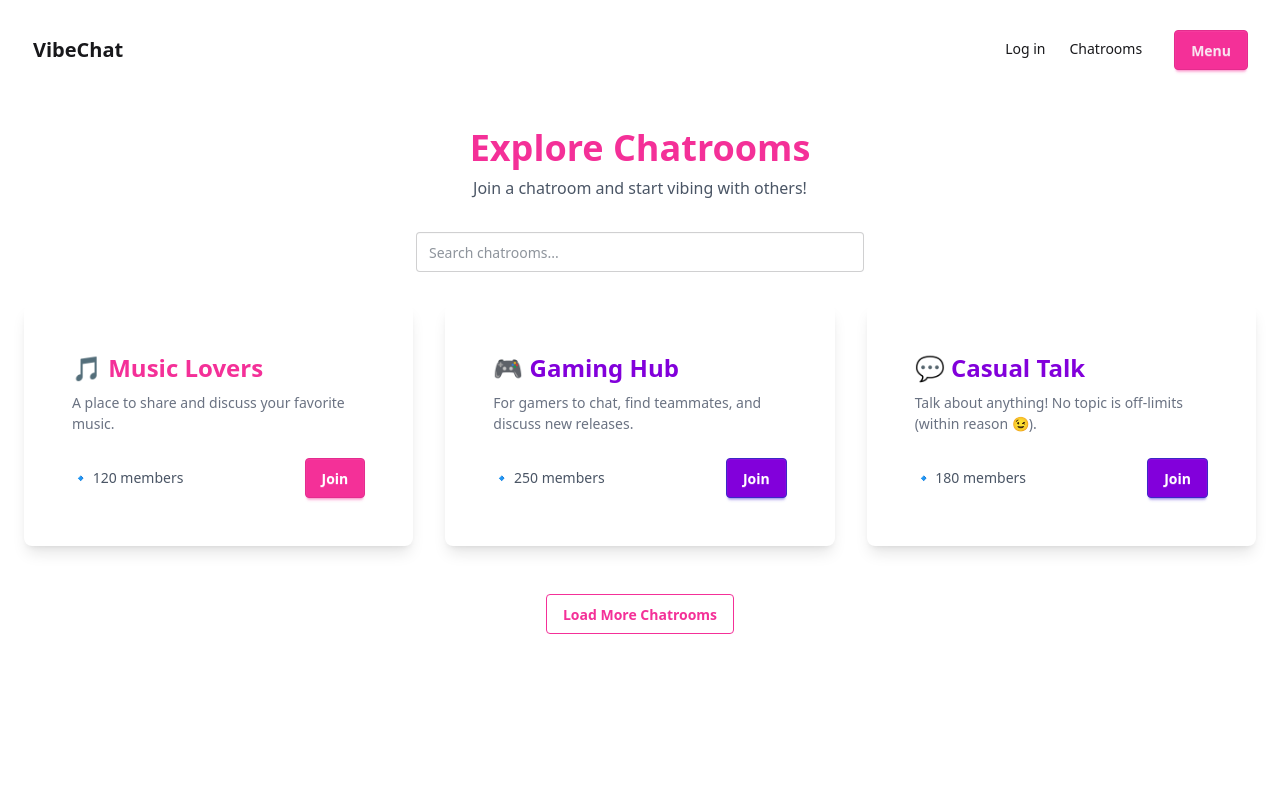
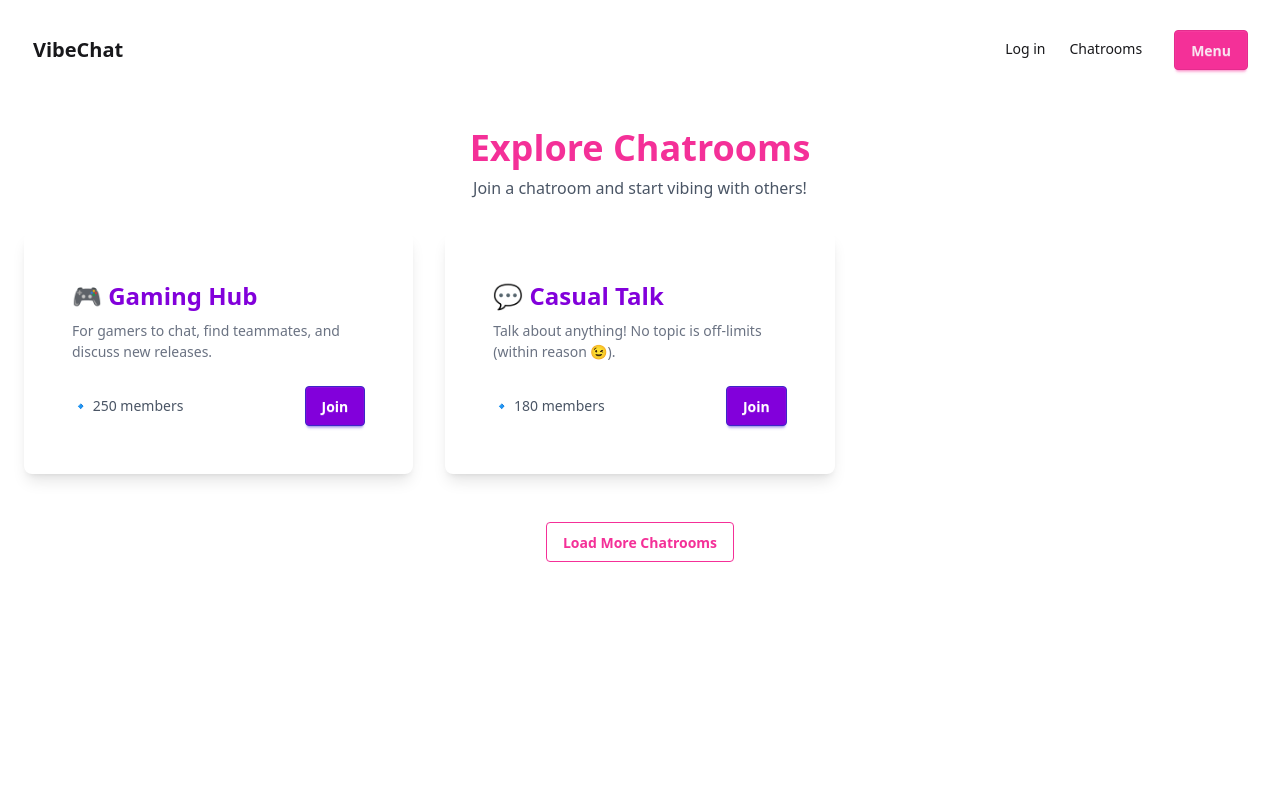
Before and after one commit to BeatrisRah/VibeChat, a React (Vite) app: page /chatrooms in a window 1280 px wide. Shown: the top 800 px of the page. Built offline with nearby package versions, Linux system fonts and the light colour scheme.

Commit message:
Chatroom Item

```diff
--- a/src/pages/chatroom/ChatroomSection.jsx
+++ b/src/pages/chatroom/ChatroomSection.jsx
@@ -8,22 +8,12 @@ export default function ChatroomSection() {
                <p className="text-gray-600 mt-2">Join a chatroom and start vibing with others!</p>
             </div>
             {/* Search Bar */}
-            <div className="flex justify-center mb-8">
+            {/* <div className="flex justify-center mb-8">
                <input type="text" placeholder="Search chatrooms..." className="input input-bordered w-full max-w-md text-gray-800" />
-            </div>
+            </div> */}
             {/* Chatroom Grid */}
             <div className="grid grid-cols-1 md:grid-cols-2 lg:grid-cols-3 gap-8">
-               {/* Sample Chatroom Card */}
-               <div className="card bg-white shadow-lg hover:shadow-2xl transition-all duration-300 p-6">
-                  <div className="card-body">
-                     <h3 className="text-2xl font-semibold text-secondary">🎵 Music Lovers</h3>
-                     <p className="text-gray-500">A place to share and discuss your favorite music.</p>
-                     <div className="flex items-center justify-between mt-4">
-                        <span className="text-gray-600 text-sm">🔹 120 members</span>
-                        <button className="btn btn-secondary bg-secondary hover:bg-pink-700 text-white">Join</button>
-                     </div>
-                  </div>
-               </div>
+
                {/* Another Sample Chatroom */}
                <div className="card bg-white shadow-lg hover:shadow-2xl transition-all duration-300 p-6">
                   <div className="card-body">
--- /dev/null
+++ b/src/pages/chatroom/chatroom-item/Chatroom.jsx
@@ -0,0 +1,14 @@
+export default function Chatroom() {
+   return (
+    <div className="card bg-white shadow-lg hover:shadow-2xl transition-all duration-300 p-6">
+        <div className="card-body">
+        <h3 className="text-2xl font-semibold text-secondary">🎵 Music Lovers</h3>
+        <p className="text-gray-500">A place to share and discuss your favorite music.</p>
+        <div className="flex items-center justify-between mt-4">
+            <span className="text-gray-600 text-sm">🔹 120 members</span>
+            <button className="btn btn-secondary bg-secondary hover:bg-pink-700 text-white">Join</button>
+        </div>
+        </div>
+    </div>
+   );
+}
```
